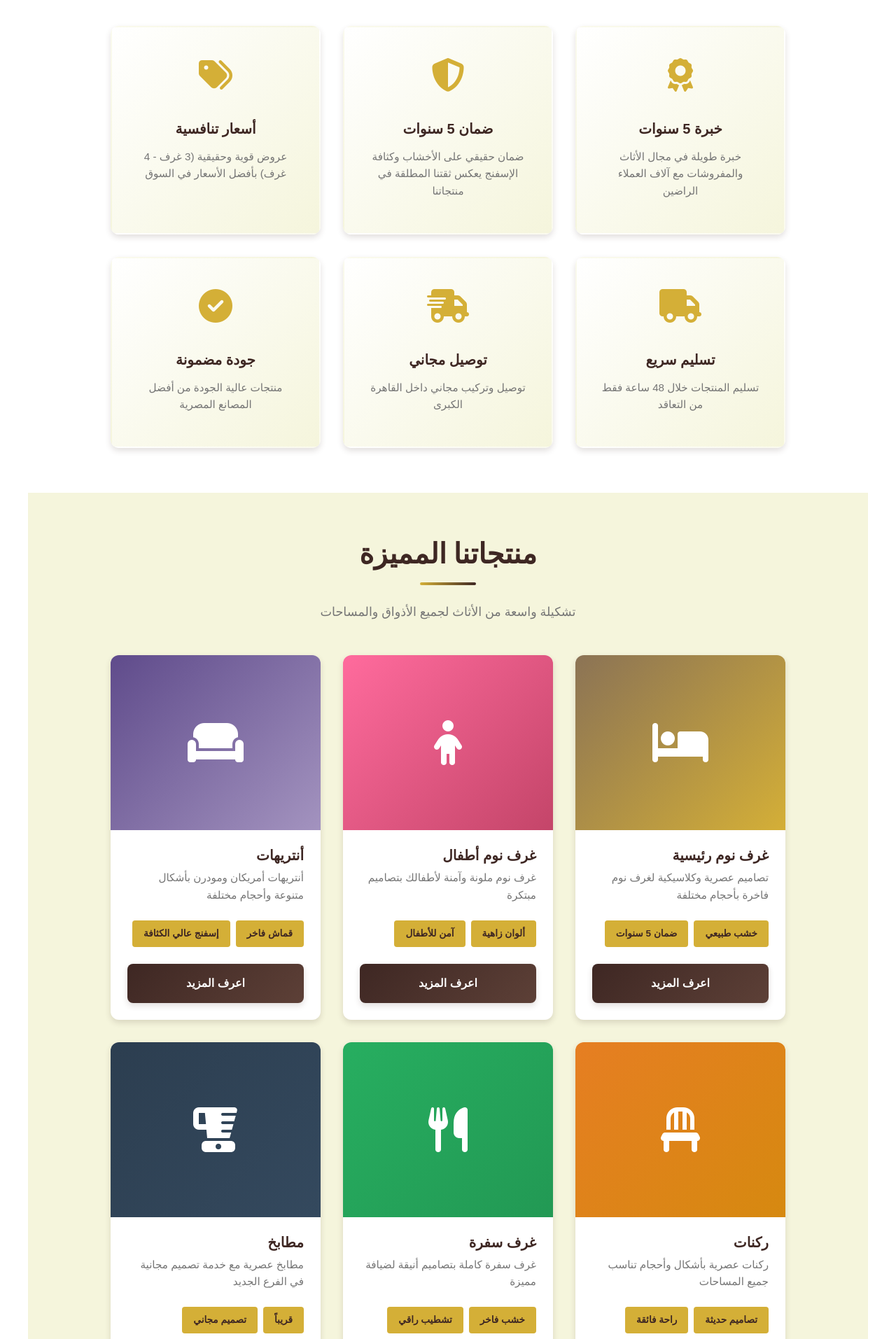
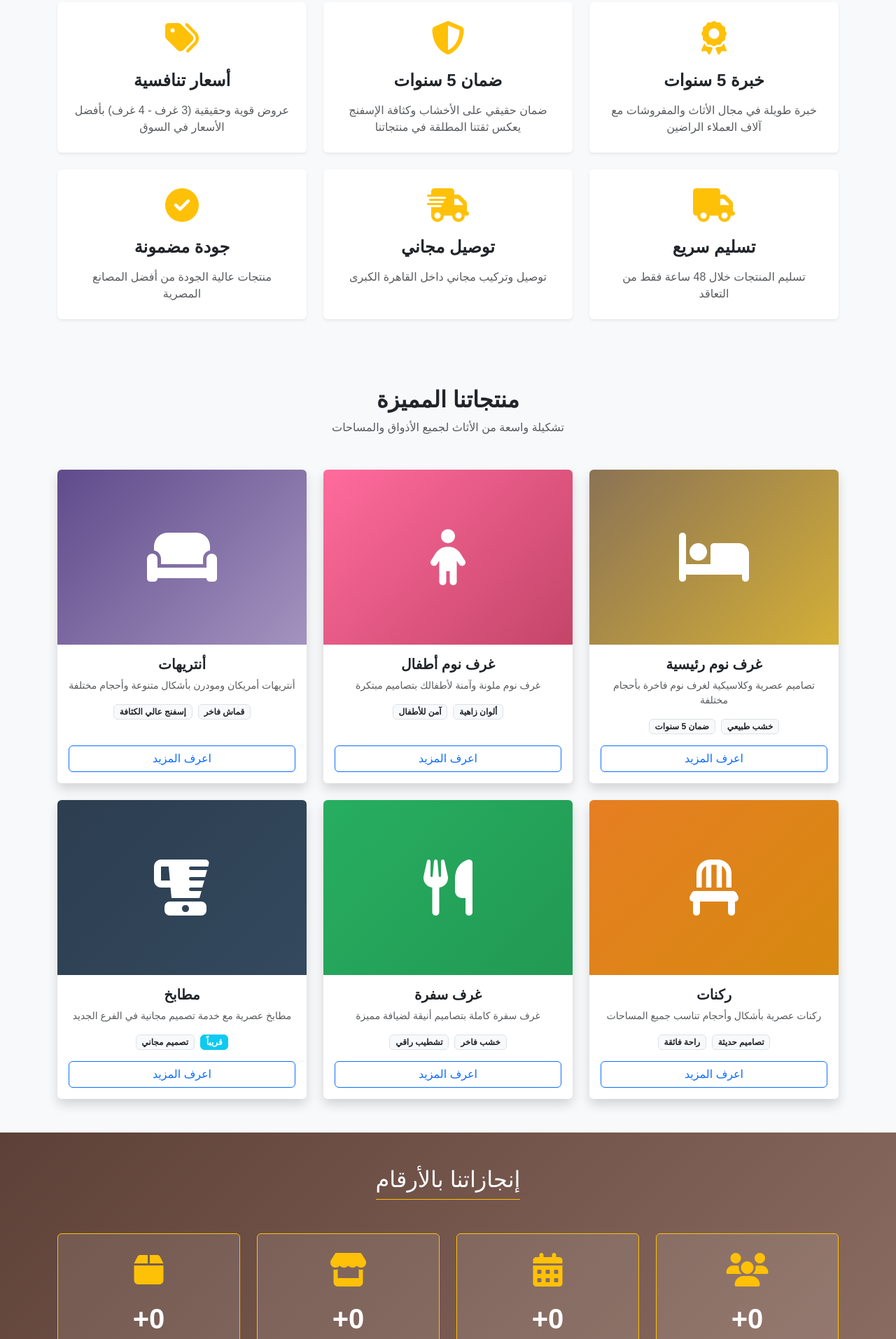
Before and after one commit to dreamhouseweb55-web/dreamhouse-website, an Eleventy site: page index.njk in a window 1280 px wide. Shown: the part 887-2800 px from the top of the page at 70% size. Built offline with nearby package versions, Linux system fonts and the light colour scheme; Eleventy itself is replaced by a stand-in of ours; files that its build step writes are made by us from their sources; files whose address does not match are found by name.

Commit message:
Migrate Home Page to Bootstrap 5 and Consolidate CSS

```diff
--- a/index.njk
+++ b/index.njk
@@ -3,186 +3,231 @@ layout: base.njk
 title: الرئيسية
 ---
   <!-- ===== القسم الرئيسي (Hero) ===== -->
-  <section class="hero">
-    <div class="hero-content">
-      <h1 class="hero-title">{{ home.hero.title }}</h1>
-      <p class="hero-subtitle">{{ home.hero.subtitle }}</p>
-      <div class="hero-buttons">
-        <a href="{{ home.hero.cta.primary.link }}" class="btn btn-gold">{{ home.hero.cta.primary.text }}</a>
-        <a href="{{ home.hero.cta.secondary.link }}" class="btn btn-secondary">{{ home.hero.cta.secondary.text }}</a>
+  <section class="d-flex align-items-center justify-content-center text-center position-relative text-white" style="min-height: 80vh; background: linear-gradient(rgba(0,0,0,0.5), rgba(0,0,0,0.5)), url('/assets/images/hero_bg.jpg') no-repeat center center/cover; background-color: var(--primary-wood);">
+    <div class="container position-relative z-2">
+      <h1 class="display-2 fw-bold mb-4" style="text-shadow: 2px 2px 4px rgba(0,0,0,0.5);">{{ home.hero.title }}</h1>
+      <p class="lead mb-5 fs-3" style="text-shadow: 1px 1px 2px rgba(0,0,0,0.5);">{{ home.hero.subtitle }}</p>
+      <div class="d-flex justify-content-center gap-3 flex-wrap">
+        <a href="{{ home.hero.cta.primary.link }}" class="btn btn-warning btn-lg px-5 py-3 fw-bold text-dark">{{ home.hero.cta.primary.text }}</a>
+        <a href="{{ home.hero.cta.secondary.link }}" class="btn btn-outline-light btn-lg px-5 py-3 fw-bold">{{ home.hero.cta.secondary.text }}</a>
       </div>
     </div>
   </section>
 
   <!-- ===== قسم المميزات ===== -->
-  <section class="section" id="features">
-    <h2 class="section-title">{{ home.features.sectionTitle }}</h2>
-    <p class="section-subtitle">{{ home.features.sectionSubtitle }}</p>
+  <section class="py-5" id="features">
+    <div class="container text-center">
+      <h2 class="mb-3 fw-bold">{{ home.features.sectionTitle }}</h2>
+      <p class="text-muted mb-5">{{ home.features.sectionSubtitle }}</p>
 
-    <div class="features-grid">
+      <div class="row g-4">
       {% for feature in home.features.items %}
-      <div class="feature-card">
-        <div class="feature-icon">
+        <div class="col-md-4">
+          <div class="card h-100 border-0 shadow-sm p-4 hover-lift">
+            <div class="mb-3 text-warning display-5">
               <i class="{{ feature.icon }}"></i>
             </div>
-        <h3 class="feature-title">{{ feature.title }}</h3>
-        <p class="feature-description">{{ feature.description }}</p>
+            <h3 class="h4 fw-bold mb-3">{{ feature.title }}</h3>
+            <p class="text-muted mb-0">{{ feature.description }}</p>
+          </div>
         </div>
       {% endfor %}
+      </div>
     </div>
   </section>
 
   <!-- ===== قسم المنتجات ===== -->
-  <section class="section" id="products" style="background: var(--beige-bg);">
-    <h2 class="section-title">منتجاتنا المميزة</h2>
-    <p class="section-subtitle">تشكيلة واسعة من الأثاث لجميع الأذواق والمساحات</p>
+  <section class="py-5 bg-light" id="products">
+    <div class="container">
+      <div class="text-center mb-5">
+        <h2 class="fw-bold">منتجاتنا المميزة</h2>
+        <p class="text-muted">تشكيلة واسعة من الأثاث لجميع الأذواق والمساحات</p>
+      </div>
 
-    <div class="products-grid">
-      <div class="product-card" data-category="bedrooms">
-        <div class="product-image" style="background: linear-gradient(135deg, #8B7355 0%, #D4AF37 100%);">
-          <i class="fas fa-bed" style="font-size: 4rem; color: white; display: flex; align-items: center; justify-content: center; height: 100%;"></i>
+      <div class="row row-cols-1 row-cols-md-2 row-cols-lg-3 g-4">
+        <!-- Bedrooms -->
+        <div class="col">
+            <div class="card h-100 border-0 shadow overflow-hidden group-hover-effect">
+                <div class="product-image d-flex align-items-center justify-content-center text-white" style="height: 250px; background: linear-gradient(135deg, #8B7355 0%, #D4AF37 100%);">
+                    <i class="fas fa-bed display-1"></i>
                 </div>
-        <div class="product-content">
-          <h3 class="product-title">غرف نوم رئيسية</h3>
-          <p class="product-description">تصاميم عصرية وكلاسيكية لغرف نوم فاخرة بأحجام مختلفة</p>
-          <div class="product-features">
-            <span class="feature-badge">خشب طبيعي</span>
-            <span class="feature-badge">ضمان 5 سنوات</span>
+                <div class="card-body text-center d-flex flex-column">
+                    <h3 class="h5 fw-bold mb-2">غرف نوم رئيسية</h3>
+                    <p class="card-text text-muted small mb-3">تصاميم عصرية وكلاسيكية لغرف نوم فاخرة بأحجام مختلفة</p>
+                    <div class="d-flex justify-content-center gap-2 mb-3">
+                        <span class="badge bg-light text-dark border">خشب طبيعي</span>
+                        <span class="badge bg-light text-dark border">ضمان 5 سنوات</span>
                     </div>
-          <a href="/products/#bedrooms" class="btn btn-primary" style="width: 100%;">اعرف المزيد</a>
+                    <a href="/products/#bedrooms" class="btn btn-outline-primary w-100 mt-auto stretched-link">اعرف المزيد</a>
+                </div>
             </div>
         </div>
 
-      <div class="product-card" data-category="bedrooms">
-        <div class="product-image" style="background: linear-gradient(135deg, #FF6B9D 0%, #C44569 100%);">
-          <i class="fas fa-child" style="font-size: 4rem; color: white; display: flex; align-items: center; justify-content: center; height: 100%;"></i>
+        <!-- Kids Bedrooms -->
+        <div class="col">
+            <div class="card h-100 border-0 shadow overflow-hidden group-hover-effect">
+                <div class="product-image d-flex align-items-center justify-content-center text-white" style="height: 250px; background: linear-gradient(135deg, #FF6B9D 0%, #C44569 100%);">
+                    <i class="fas fa-child display-1"></i>
                 </div>
-        <div class="product-content">
-          <h3 class="product-title">غرف نوم أطفال</h3>
-          <p class="product-description">غرف نوم ملونة وآمنة لأطفالك بتصاميم مبتكرة</p>
-          <div class="product-features">
-            <span class="feature-badge">ألوان زاهية</span>
-            <span class="feature-badge">آمن للأطفال</span>
+                <div class="card-body text-center d-flex flex-column">
+                    <h3 class="h5 fw-bold mb-2">غرف نوم أطفال</h3>
+                    <p class="card-text text-muted small mb-3">غرف نوم ملونة وآمنة لأطفالك بتصاميم مبتكرة</p>
+                     <div class="d-flex justify-content-center gap-2 mb-3">
+                        <span class="badge bg-light text-dark border">ألوان زاهية</span>
+                        <span class="badge bg-light text-dark border">آمن للأطفال</span>
                     </div>
-          <a href="/products/#kids-bedrooms" class="btn btn-primary" style="width: 100%;">اعرف المزيد</a>
+                    <a href="/products/#kids-bedrooms" class="btn btn-outline-primary w-100 mt-auto stretched-link">اعرف المزيد</a>
+                </div>
             </div>
         </div>
 
-      <div class="product-card" data-category="living">
-        <div class="product-image" style="background: linear-gradient(135deg, #5F4B8B 0%, #A393BF 100%);">
-          <i class="fas fa-couch" style="font-size: 4rem; color: white; display: flex; align-items: center; justify-content: center; height: 100%;"></i>
+        <!-- Sofas -->
+        <div class="col">
+            <div class="card h-100 border-0 shadow overflow-hidden group-hover-effect">
+                <div class="product-image d-flex align-items-center justify-content-center text-white" style="height: 250px; background: linear-gradient(135deg, #5F4B8B 0%, #A393BF 100%);">
+                    <i class="fas fa-couch display-1"></i>
                 </div>
-        <div class="product-content">
-          <h3 class="product-title">أنتريهات</h3>
-          <p class="product-description">أنتريهات أمريكان ومودرن بأشكال متنوعة وأحجام مختلفة</p>
-          <div class="product-features">
-            <span class="feature-badge">قماش فاخر</span>
-            <span class="feature-badge">إسفنج عالي الكثافة</span>
+                <div class="card-body text-center d-flex flex-column">
+                    <h3 class="h5 fw-bold mb-2">أنتريهات</h3>
+                    <p class="card-text text-muted small mb-3">أنتريهات أمريكان ومودرن بأشكال متنوعة وأحجام مختلفة</p>
+                     <div class="d-flex justify-content-center gap-2 mb-3">
+                        <span class="badge bg-light text-dark border">قماش فاخر</span>
+                        <span class="badge bg-light text-dark border">إسفنج عالي الكثافة</span>
                     </div>
-          <a href="/products/#sofas" class="btn btn-primary" style="width: 100%;">اعرف المزيد</a>
+                    <a href="/products/#sofas" class="btn btn-outline-primary w-100 mt-auto stretched-link">اعرف المزيد</a>
+                </div>
             </div>
         </div>
 
-      <div class="product-card" data-category="living">
-        <div class="product-image" style="background: linear-gradient(135deg, #E67E22 0%, #D68910 100%);">
-          <i class="fas fa-chair" style="font-size: 4rem; color: white; display: flex; align-items: center; justify-content: center; height: 100%;"></i>
+        <!-- Corners -->
+        <div class="col">
+            <div class="card h-100 border-0 shadow overflow-hidden group-hover-effect">
+                <div class="product-image d-flex align-items-center justify-content-center text-white" style="height: 250px; background: linear-gradient(135deg, #E67E22 0%, #D68910 100%);">
+                    <i class="fas fa-chair display-1"></i>
                 </div>
-        <div class="product-content">
-          <h3 class="product-title">ركنات</h3>
-          <p class="product-description">ركنات عصرية بأشكال وأحجام تناسب جميع المساحات</p>
-          <div class="product-features">
-            <span class="feature-badge">تصاميم حديثة</span>
-            <span class="feature-badge">راحة فائقة</span>
+                <div class="card-body text-center d-flex flex-column">
+                    <h3 class="h5 fw-bold mb-2">ركنات</h3>
+                    <p class="card-text text-muted small mb-3">ركنات عصرية بأشكال وأحجام تناسب جميع المساحات</p>
+                     <div class="d-flex justify-content-center gap-2 mb-3">
+                        <span class="badge bg-light text-dark border">تصاميم حديثة</span>
+                        <span class="badge bg-light text-dark border">راحة فائقة</span>
                     </div>
-          <a href="/products/#corners" class="btn btn-primary" style="width: 100%;">اعرف المزيد</a>
+                    <a href="/products/#corners" class="btn btn-outline-primary w-100 mt-auto stretched-link">اعرف المزيد</a>
+                </div>
             </div>
         </div>
 
-      <div class="product-card" data-category="dining">
-        <div class="product-image" style="background: linear-gradient(135deg, #27AE60 0%, #229954 100%);">
-          <i class="fas fa-utensils" style="font-size: 4rem; color: white; display: flex; align-items: center; justify-content: center; height: 100%;"></i>
+        <!-- Dining -->
+        <div class="col">
+            <div class="card h-100 border-0 shadow overflow-hidden group-hover-effect">
+                <div class="product-image d-flex align-items-center justify-content-center text-white" style="height: 250px; background: linear-gradient(135deg, #27AE60 0%, #229954 100%);">
+                    <i class="fas fa-utensils display-1"></i>
                 </div>
-        <div class="product-content">
-          <h3 class="product-title">غرف سفرة</h3>
-          <p class="product-description">غرف سفرة كاملة بتصاميم أنيقة لضيافة مميزة</p>
-          <div class="product-features">
-            <span class="feature-badge">خشب فاخر</span>
-            <span class="feature-badge">تشطيب راقي</span>
+                <div class="card-body text-center d-flex flex-column">
+                    <h3 class="h5 fw-bold mb-2">غرف سفرة</h3>
+                    <p class="card-text text-muted small mb-3">غرف سفرة كاملة بتصاميم أنيقة لضيافة مميزة</p>
+                     <div class="d-flex justify-content-center gap-2 mb-3">
+                        <span class="badge bg-light text-dark border">خشب فاخر</span>
+                        <span class="badge bg-light text-dark border">تشطيب راقي</span>
                     </div>
-          <a href="/products/#dining" class="btn btn-primary" style="width: 100%;">اعرف المزيد</a>
+                    <a href="/products/#dining" class="btn btn-outline-primary w-100 mt-auto stretched-link">اعرف المزيد</a>
+                </div>
             </div>
         </div>
 
-      <div class="product-card" data-category="kitchen">
-        <div class="product-image" style="background: linear-gradient(135deg, #2C3E50 0%, #34495E 100%);">
-          <i class="fas fa-blender" style="font-size: 4rem; color: white; display: flex; align-items: center; justify-content: center; height: 100%;"></i>
+        <!-- Kitchens -->
+        <div class="col">
+              <div class="card h-100 border-0 shadow overflow-hidden group-hover-effect">
+                <div class="product-image d-flex align-items-center justify-content-center text-white" style="height: 250px; background: linear-gradient(135deg, #2C3E50 0%, #34495E 100%);">
+                    <i class="fas fa-blender display-1"></i>
                 </div>
-        <div class="product-content">
-          <h3 class="product-title">مطابخ</h3>
-          <p class="product-description">مطابخ عصرية مع خدمة تصميم مجانية في الفرع الجديد</p>
-          <div class="product-features">
-            <span class="feature-badge">قريباً</span>
-            <span class="feature-badge">تصميم مجاني</span>
+                <div class="card-body text-center d-flex flex-column">
+                    <h3 class="h5 fw-bold mb-2">مطابخ</h3>
+                    <p class="card-text text-muted small mb-3">مطابخ عصرية مع خدمة تصميم مجانية في الفرع الجديد</p>
+                     <div class="d-flex justify-content-center gap-2 mb-3">
+                        <span class="badge bg-info text-white border border-info">قريباً</span>
+                        <span class="badge bg-light text-dark border">تصميم مجاني</span>
                     </div>
-          <a href="/products/#kitchens" class="btn btn-primary" style="width: 100%;">اعرف المزيد</a>
+                    <a href="/products/#kitchens" class="btn btn-outline-primary w-100 mt-auto stretched-link">اعرف المزيد</a>
                 </div>
+            </div>
+        </div>
+
       </div>
     </div>
   </section>
 
   <!-- ===== قسم الإحصائيات ===== -->
-  <section class="section" id="stats" style="background: linear-gradient(135deg, var(--primary-wood) 0%, var(--primary-wood-light) 100%); color: white;">
-    <h2 class="section-title" style="color: white;">{{ home.stats.sectionTitle }}</h2>
-    <div class="features-grid">
+  <section class="py-5 text-white" id="stats" style="background: linear-gradient(135deg, var(--primary-wood) 0%, var(--primary-wood-light) 100%);">
+    <div class="container text-center">
+      <h2 class="mb-5 d-inline-block border-bottom pb-2 border-warning">{{ home.stats.sectionTitle }}</h2>
+      <div class="row g-4">
       {% for stat in home.stats.items %}
-      <div class="feature-card" style="background: rgba(255, 255, 255, 0.1); border-color: var(--gold-accent);">
-        <div class="feature-icon" style="color: var(--gold-accent);">
+        <div class="col-md-3 col-6">
+          <div class="p-4 rounded bg-white bg-opacity-10 border border-warning h-100">
+            <div class="mb-3 text-warning display-5">
               <i class="{{ stat.icon }}"></i>
             </div>
-        <h3 class="feature-title" style="color: white;"><span class="counter" data-target="{{ stat.number }}">0</span>+</h3>
-        <p class="feature-description" style="color: var(--secondary-silver-light);">{{ stat.label }}</p>
+            <div class="display-6 fw-bold mb-2"><span class="counter" data-target="{{ stat.number }}">0</span>+</div>
+            <p class="mb-0 text-white-50">{{ stat.label }}</p>
+          </div>
         </div>
       {% endfor %}
+      </div>
     </div>
   </section>
 
   <!-- ===== قسم الفروع ===== -->
-  <section class="section" id="branches">
-    <h2 class="section-title">فروعنا</h2>
-    <p class="section-subtitle">قم بزيارة أقرب فرع إليك للتمتع بتجربة تسوق فريدة</p>
+  <section class="py-5" id="branches">
+    <div class="container text-center">
+      <h2 class="fw-bold mb-3">فروعنا</h2>
+      <p class="text-muted mb-5">قم بزيارة أقرب فرع إليك للتمتع بتجربة تسوق فريدة</p>
 
-    <div class="features-grid" style="grid-template-columns: repeat(auto-fit, minmax(300px, 1fr));">
+      <div class="row g-4 justify-content-center">
       {% for branch in branches.branches %}
-      <div class="feature-card" {% if branch.isNew %}style="border: 3px solid var(--gold-accent);"{% endif %}>
-        <div class="feature-icon" {% if branch.isNew %}style="color: var(--gold-accent);"{% endif %}>
+        <div class="col-md-6 col-lg-4">
+          <div class="card h-100 shadow-sm {% if branch.isNew %}border-warning border-3{% else %}border-0{% endif %}">
+            <div class="card-body p-4">
+                <div class="mb-3 display-1 {% if branch.isNew %}text-warning{% else %}text-primary{% endif %}">
                     <i class="{{ branch.icon }}"></i>
                 </div>
-        <h3 class="feature-title">{{ branch.name }}</h3>
-        <p class="feature-description">{{ branch.location }}<br>{{ branch.hours | nl2br | safe }}</p>
+                <h3 class="h4 fw-bold mb-3">{{ branch.name }}</h3>
+                <p class="text-muted mb-3">{{ branch.location }}</p>
+                <div class="text-muted small mb-3 border-top pt-3">
+                    {{ branch.hours | nl2br | safe }}
+                </div>
+
                 {% if branch.isNew %}
-          <span class="btn btn-gold mt-2">افتتاح قريب</span>
+                <span class="btn btn-warning fw-bold w-100 disabled">افتتاح قريب</span>
                 {% else %}
-           <a href="tel:{{ branch.phone }}" class="btn btn-secondary mt-2">اتصل بنا</a>
+                <a href="tel:{{ branch.phone }}" class="btn btn-outline-primary w-100">
+                    <i class="fas fa-phone me-2"></i> اتصل بنا
+                </a>
                 {% endif %}
             </div>
+          </div>
+        </div>
       {% endfor %}
+      </div>
     </div>
   </section>
 
   <!-- ===== قسم الاتصال السريع ===== -->
-  <section class="section" id="quick-contact" style="background: var(--beige-bg);">
-    <h2 class="section-title">تواصل معنا الآن</h2>
-    <p class="section-subtitle">فريقنا جاهز لمساعدتك في اختيار الأثاث المناسب</p>
+  <section class="py-5 bg-light" id="quick-contact">
+    <div class="container text-center">
+      <h2 class="fw-bold mb-3">تواصل معنا الآن</h2>
+      <p class="text-muted mb-4">فريقنا جاهز لمساعدتك في اختيار الأثاث المناسب</p>
 
-    <div style="text-align: center; margin-top: var(--spacing-xl);">
-      <a href="/contact.html" class="btn btn-primary" style="margin: 0 var(--spacing-sm);">
-        <i class="fas fa-envelope"></i> أرسل استفسار
+      <div class="d-flex justify-content-center gap-3 flex-wrap">
+        <a href="/contact.html" class="btn btn-primary btn-lg">
+          <i class="fas fa-envelope me-2"></i> أرسل استفسار
         </a>
-      <a href="https://wa.me/{{ settings.contact.whatsapp }}" class="btn btn-gold" style="margin: 0 var(--spacing-sm);" target="_blank">
-        <i class="fab fa-whatsapp"></i> واتساب
+        <a href="https://wa.me/{{ settings.contact.whatsapp }}" class="btn btn-warning btn-lg text-dark fw-bold" target="_blank">
+          <i class="fab fa-whatsapp me-2"></i> واتساب
         </a>
-      <a href="tel:{{ settings.contact.phone }}" class="btn btn-secondary" style="margin: 0 var(--spacing-sm);">
-        <i class="fas fa-phone"></i> اتصل بنا
+        <a href="tel:{{ settings.contact.phone }}" class="btn btn-outline-dark btn-lg">
+          <i class="fas fa-phone me-2"></i> اتصل بنا
         </a>
       </div>
+    </div>
   </section>
--- a/styles.njk
+++ b/styles.njk
@@ -2,6 +2,66 @@
 permalink: styles.css
 ---
 {% include "src/css/variables.css" %}
-{% include "src/css/base.css" %}
-{% include "src/css/layout.css" %}
-{% include "src/css/components.css" %}
+
+/* Custom Overrides on top of Bootstrap */
+:root {
+    --primary-wood: #5D4037;
+    --primary-wood-light: #8D6E63;
+    --gold-accent: #D4AF37;
+    font-family: 'Tajawal', 'Cairo', sans-serif;
+}
+
+body {
+    direction: rtl;
+    text-align: right;
+    font-family: var(--font-primary, 'Tajawal', sans-serif);
+    background-color: #f8f9fa; /* Bootstrap light gray */
+}
+
+a { text-decoration: none; }
+
+/* Navbar Overrides */
+.navbar-dark .navbar-nav .nav-link {
+    color: rgba(255,255,255,0.9);
+    font-weight: 500;
+}
+.navbar-dark .navbar-nav .nav-link:hover {
+    color: var(--gold-accent);
+}
+
+/* Card Hover Effect */
+.hover-lift {
+    transition: transform 0.3s ease, box-shadow 0.3s ease;
+}
+.hover-lift:hover {
+    transform: translateY(-5px);
+    box-shadow: 0 10px 20px rgba(0,0,0,0.1) !important;
+}
+
+/* Group Hover Effect for Products */
+.group-hover-effect:hover .product-image img {
+    transform: scale(1.05);
+}
+.transition-transform {
+    transition: transform 0.5s ease;
+}
+
+/* Buttons */
+.btn-primary {
+    background-color: var(--primary-wood);
+    border-color: var(--primary-wood);
+}
+.btn-primary:hover {
+    background-color: #4E342E;
+    border-color: #4E342E;
+}
+.btn-warning {
+    background-color: var(--gold-accent);
+    border-color: var(--gold-accent);
+    color: #fff;
+}
+.btn-warning:hover {
+    background-color: #C49F30;
+    border-color: #C49F30;
+    color: #fff;
+}
```
Lines whose indentation alone changed are shown as unchanged.
